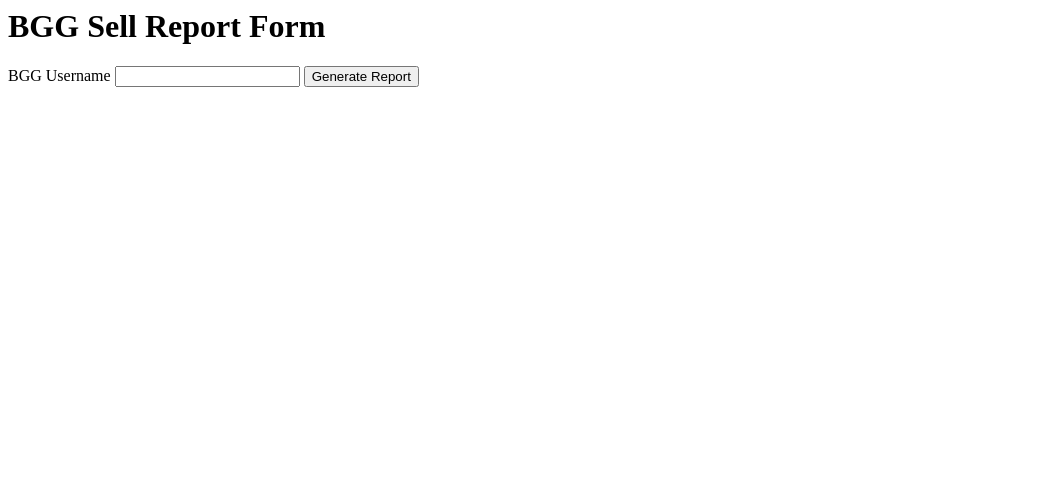
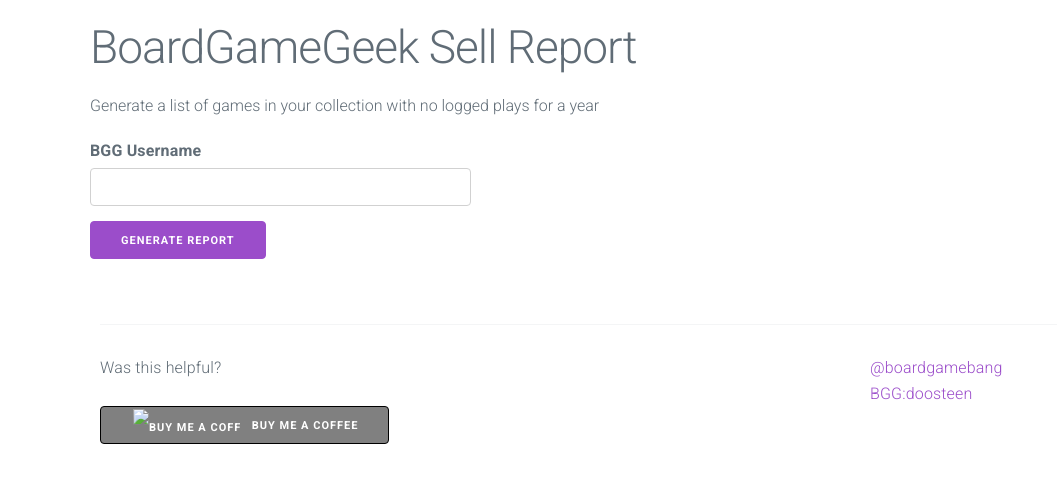
Before and after one commit to dnewber/bggsellreport, a Flask app: page / in a window 1280 px wide. Shown: the top 483 px of the page, without its empty margins (0-1057 px from the left). Run offline with Flask 2, Linux system fonts and the light colour scheme; some libraries are stand-ins or nearby versions.

Commit message:
Add styling; coffee button
Signed-off-by: Dustin Newberry <dustin@arborian.com>

```diff
--- a/app.py
+++ b/app.py
@@ -18,7 +18,10 @@
 @app.route('/sellreport/u/<username>')
 def generate_sell_report(username):
     oneyearago = (datetime.utcnow() - timedelta(days=365)).strftime('%Y-%m-%d')
-    report_text = sell_report(username, since=oneyearago)
+    try:
+        report_text = sell_report(username.lower(), since=oneyearago)
+    except Exception:
+        return jsonify(dict(report="Error: Invalid username or unable to fetch user data.")), 400
     return jsonify(dict(report=report_text))
 
 
--- a/report.py
+++ b/report.py
@@ -4,7 +4,6 @@
 
 
 def sell_report(username, since):
-    return 'TEST\nTEXT\nHERE'
     output = ""
     collection = _build_collection_index(username)
     plays = _build_plays_set(username, since)
--- a/templates/index.html
+++ b/templates/index.html
@@ -1,10 +1,63 @@
-<h1>BGG Sell Report Form</h1>
+<style type="text/css">
+    #resultBox {
+        display: none;
+        overflow: scroll;
+        height: 350px;
+    }
+    #username {
+        display: inline;
+    }
+    .coffeeBtn {
+        background-color: gray !important;
+        border-color: black !important;
+        display: inline-flex !important;
+        padding: 0px 10px;
+    }
+    .coffeeBtn > img {
+        margin-right: 10px;
+        padding: 2px;
+    }
+</style>
+
+<head>
+    <link rel="stylesheet" href="//fonts.googleapis.com/css?family=Roboto:300,300italic,700,700italic">
+    <link rel="stylesheet" href="//cdnjs.cloudflare.com/ajax/libs/normalize/5.0.0/normalize.css">
+    <link rel="stylesheet" href="//cdnjs.cloudflare.com/ajax/libs/milligram/1.3.0/milligram.css">
+</head>
+<body>
+    <div class="container">
+
+        <div class="row"><h1 style="padding-top:20px;">BoardGameGeek Sell Report</h1></div>
+        <div class="row"><h6>Generate a list of games in your collection with no logged plays for a year</h6></div>
+        <div class="row">
             <form id='sellReport'>
                 <label for="username">BGG Username</label>
                 <input id="username" type="text">
                 <button type="submit">Generate Report</button>
             </form>
-<textarea style="display:none;overflow:scroll" id="resultBox"></textarea>
+        </div>
+        <div class="row">
+            <div class="column column-50">
+                <div class="row"><textarea id="resultBox"></textarea></div>
+            </div>
+        </div>
+
+        <hr>
+        <div class="row">
+            <div class="column column-20">
+                <ul><p>Was this helpful? </p></ul>
+                <ul><a class="button coffeeBtn" target="_blank" href="https://www.buymeacoffee.com/dustinnewberry">
+                    <img src="https://cdn.buymeacoffee.com/buttons/bmc-new-btn-logo.svg" alt="Buy me a coffee">
+                    Buy me a coffee
+                </a></ul>
+            </div>
+            <div class="column column-33 column-offset-50">
+                <span><a href="https://twitter.com/BoardGameBang">@boardgamebang</a><br></span>
+                <span><a href="https://boardgamegeek.com/user/doosteen">BGG:doosteen</a></span>
+            </div>
+        </div>
+    </div>
+</body>
 
 
 <script type="text/javascript">
@@ -23,6 +76,7 @@
                     output.textContent = data.report;
                 })
                 .catch((error) => {
+                    debugger
                     output.textContent = 'Error: ' + error;
                 });
         } else {
```
Also changed, not shown: README.md. Lines whose indentation alone changed are shown as unchanged.
